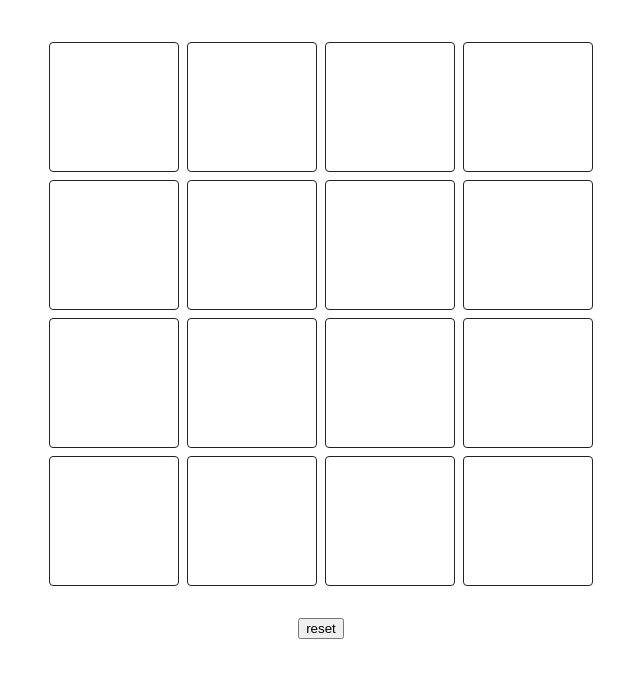
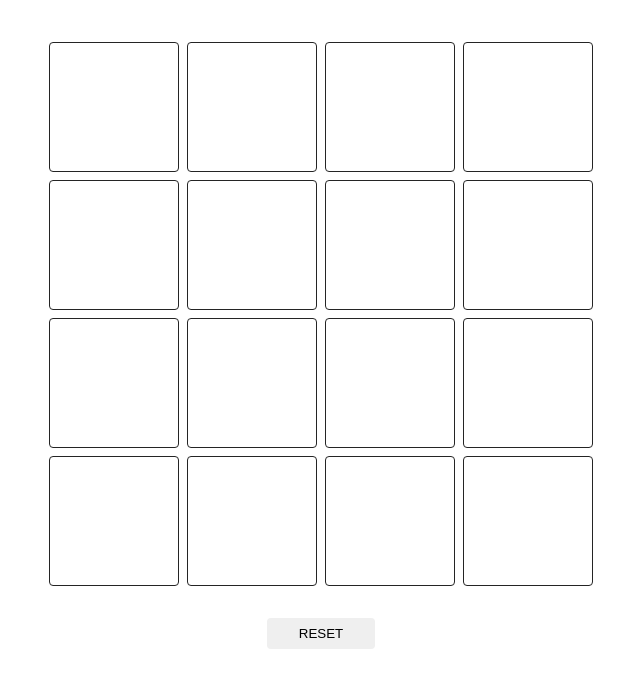
Before and after one commit to tictools/memory-game, a website built with Vite: page index.html in a window 1280 px wide. Shown: the part 147-828 px from the top of the page, without its empty margins (319-959 px from the left). Built offline with nearby package versions, Linux system fonts and the light colour scheme; what js-confetti would draw is missing.

Commit message:
feat: add styles and extract event listener callback

```diff
--- a/src/entities/MemoryGameUI.ts
+++ b/src/entities/MemoryGameUI.ts
@@ -39,11 +39,6 @@ export class MemoryGameUI implements GameUI {
 
       this._boardElement.appendChild(cardElement);
     });
-
-    this._resetButton.addEventListener("click", () => {
-      this._game.reset();
-      this.render();
-    });
   }
 
   debounceRender() {
@@ -60,13 +55,22 @@ export class MemoryGameUI implements GameUI {
 
   private initiliazeResetButtonElement() {
     this._resetButton.textContent = "reset";
-    this._resetButton.classList.add("button", "button--reset");
+    this._resetButton.classList.add("button-reset");
     this._containerElement.appendChild(this._resetButton);
+
+    this._resetButton.addEventListener("click", () =>
+      this.handleResetButtonClick()
+    );
   }
 
   private handleCardClick(cardId: number): void {
     this._game.flipCard(cardId);
     this.handleRender();
+  }
+
+  private handleResetButtonClick() {
+    this._game.reset();
+    this.render();
   }
 
   private handleRender() {
--- a/src/styles.css
+++ b/src/styles.css
@@ -98,10 +98,16 @@ h1 {
   cursor: pointer;
 }
 
-.card-inner {
-  display: none;
+.button-reset {
+  padding: 0.5rem 2rem;
+  border: none;
+  border-radius: 0.25rem;
+  font-weight: 400;
+  text-transform: upperCase;
 }
 
-.memory-card.flipped .card-inner {
-  display: block;
+.button-reset:hover {
+  cursor: pointer;
+  background-color: red;
+  font-weight: 600;
 }
```
